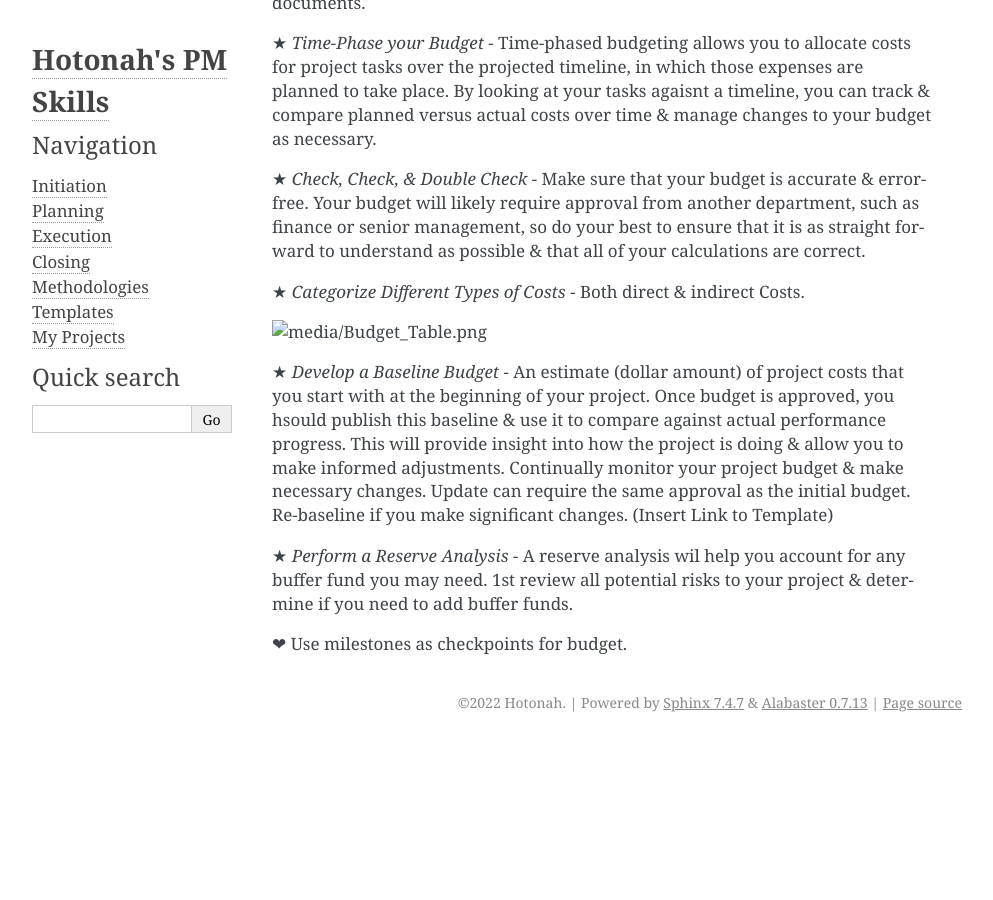
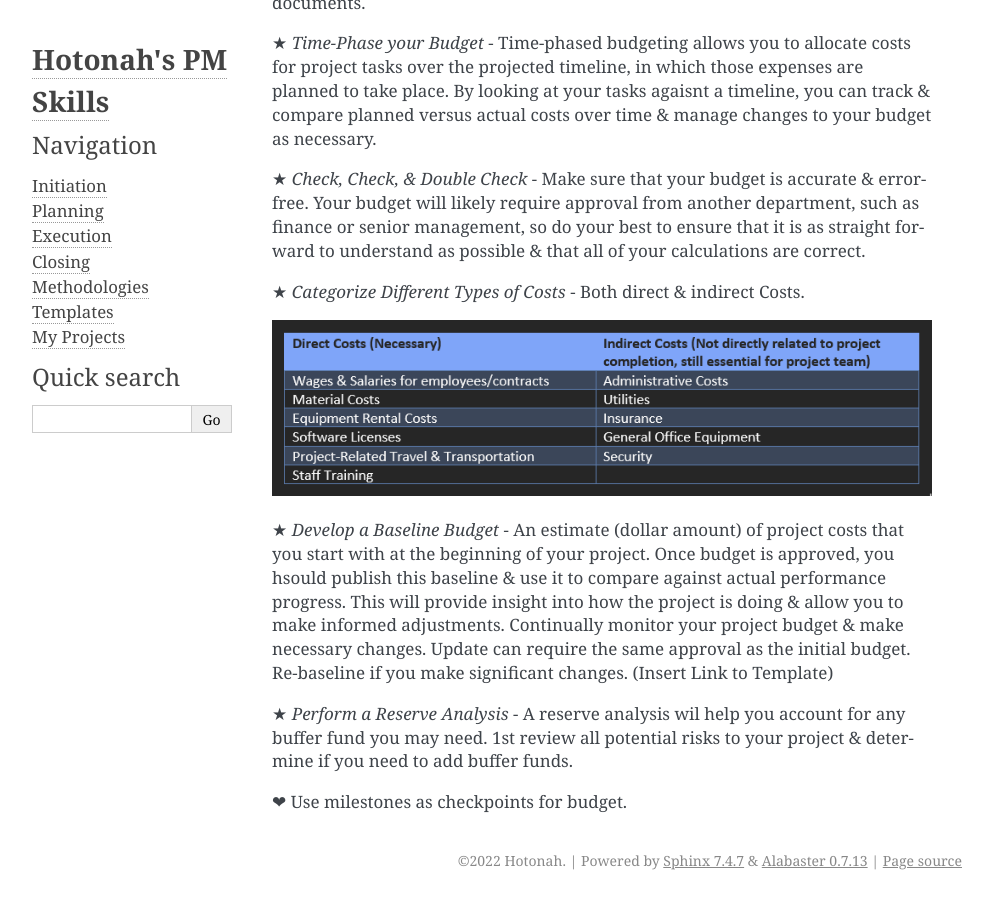
Before and after one commit to Hotonah/hotonah.github.io, a Sphinx documentation site: the page built from source/planning.txt, in a window 1280 px wide and 900 px high, scrolled down 5238 px. Shown: the whole window, without its empty margins (148-1141 px from the left). Built offline with Sphinx 7.4.7, drawn with Linux system fonts in a browser that asks for light colours; before the commit the page ends 5980 px from its top, so only the background shows below that.

Commit message:
Update planning.txt

```diff
--- a/source/planning.txt
+++ b/source/planning.txt
@@ -176,7 +176,7 @@ Project Budgeting Best Practices
 
 ★ `Categorize Different Types of Costs` - Both direct & indirect Costs.
 
-.. image:: media/Budget_Table.png
+.. image:: media/Budget_Table.PNG
 
 ★ `Develop a Baseline Budget` - An estimate (dollar amount) of project costs that you start with at the beginning of your project. Once budget is approved, you hsould publish this baseline & use it to compare against actual performance progress. This will provide insight into how the project is doing & allow you to make informed adjustments. Continually monitor your project budget & make necessary changes. Update can require the same approval as the initial budget. Re-baseline if you make significant changes. (Insert Link to Template)
 
```
